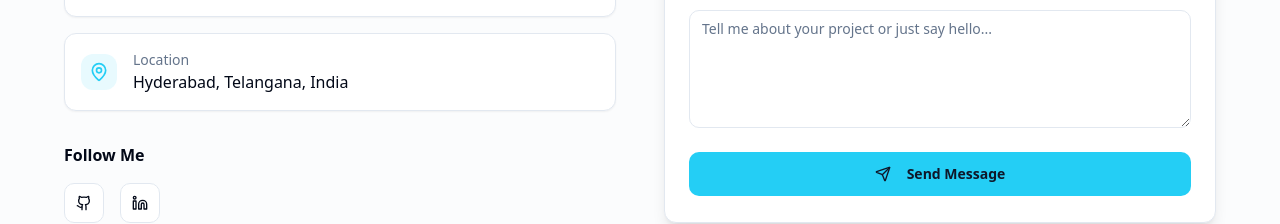
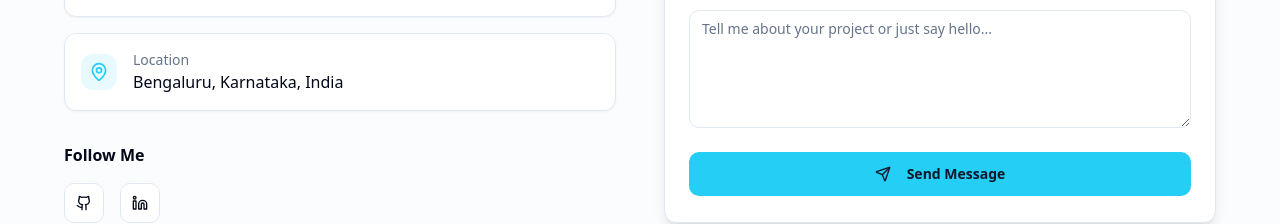
Before and after one commit to Afsdrv/dharavath-portfolio, a React (Vite) app: page / in a window 1280 px wide. Shown: the part 6055-6279 px from the top of the page. Built offline with nearby package versions, Linux system fonts and the light colour scheme.

Commit message:
Update location in contact section
Update the location in the contact section to "Bengaluru, Karnataka, India".

```diff
--- a/src/components/portfolio/Contact.tsx
+++ b/src/components/portfolio/Contact.tsx
@@ -79,7 +79,7 @@ const Contact = () => {
     {
       icon: MapPin,
       label: 'Location',
-      value: 'Hyderabad, Telangana, India',
+      value: 'Bengaluru, Karnataka, India',
       href: '#',
     },
   ];
```
